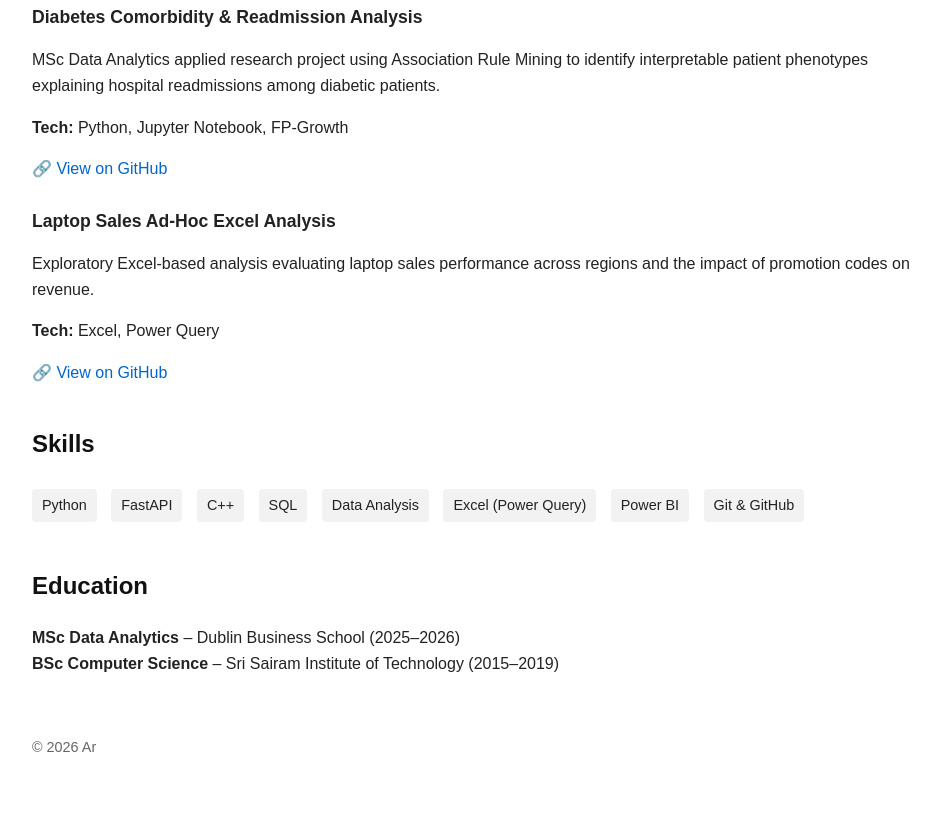
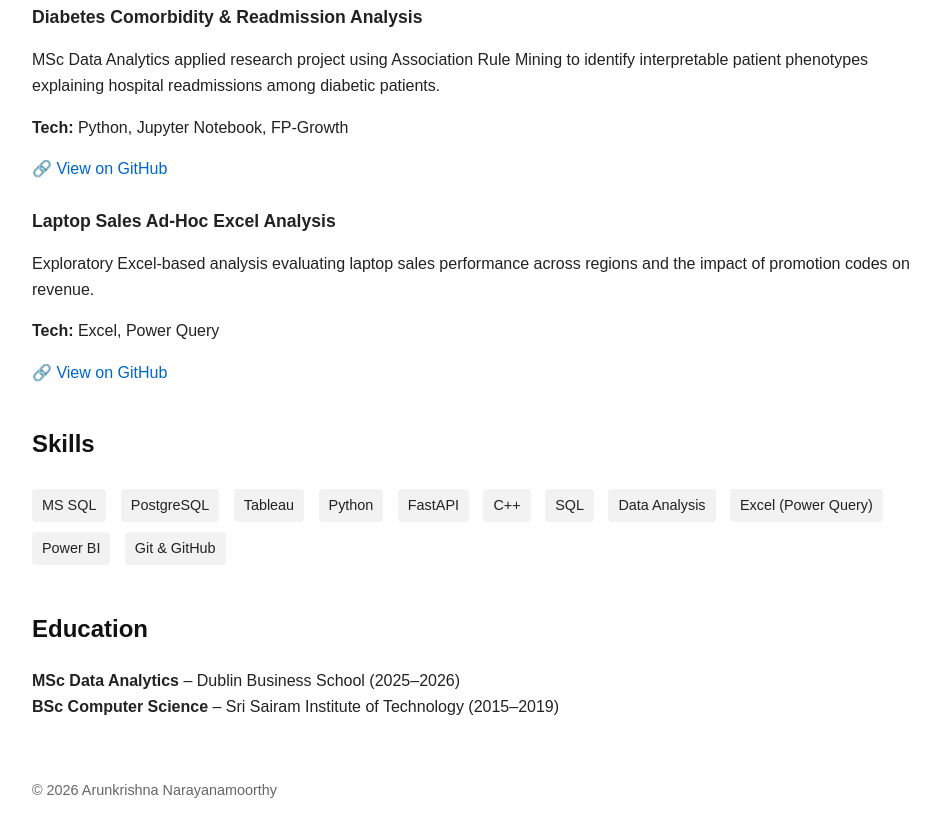
Before and after one commit to ARUNAK17/ARUNAK17.github.io, a plain HTML site: page index.html in a window 1280 px wide. Shown: the part 796-1632 px from the top of the page, without its empty margins (158-1098 px from the left). Before the commit the page ends 1595 px from the top, so only its background shows below. Drawn offline with Linux system fonts and the light colour scheme.

Commit message:
Update index.html

```diff
--- a/index.html
+++ b/index.html
@@ -120,6 +120,9 @@
   <div class="section">
     <h2>Skills</h2>
     <div class="skills">
+      <span>MS SQL</span>
+      <span>PostgreSQL</span>
+      <span>Tableau</span>
       <span>Python</span>
       <span>FastAPI</span>
       <span>C++</span>
```
